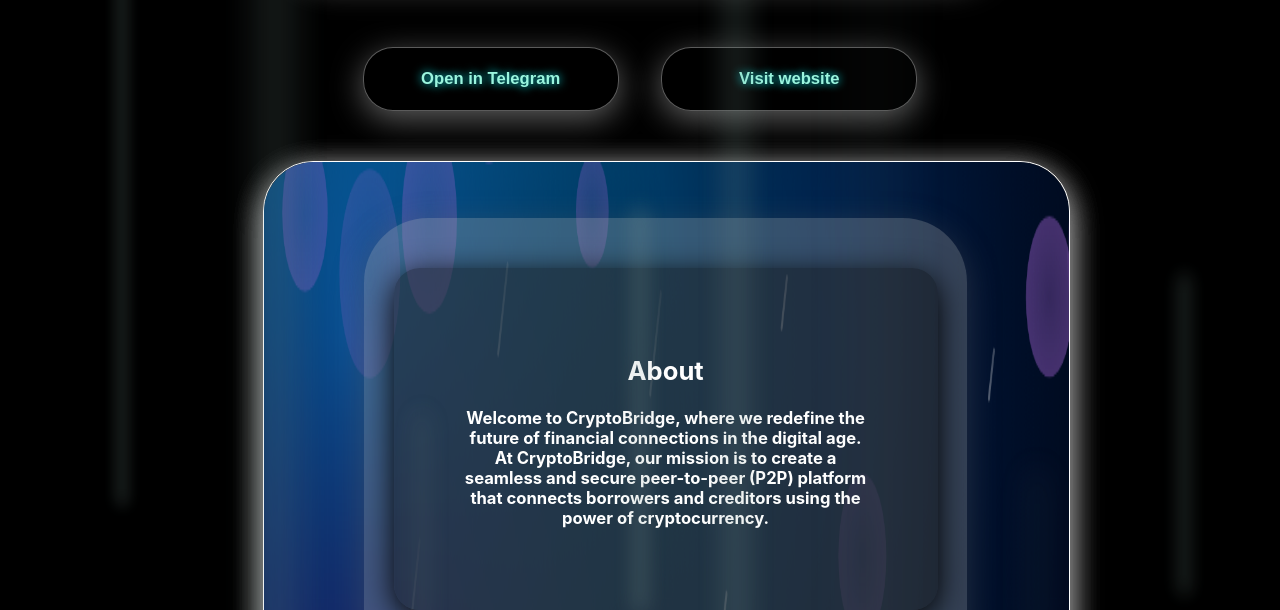
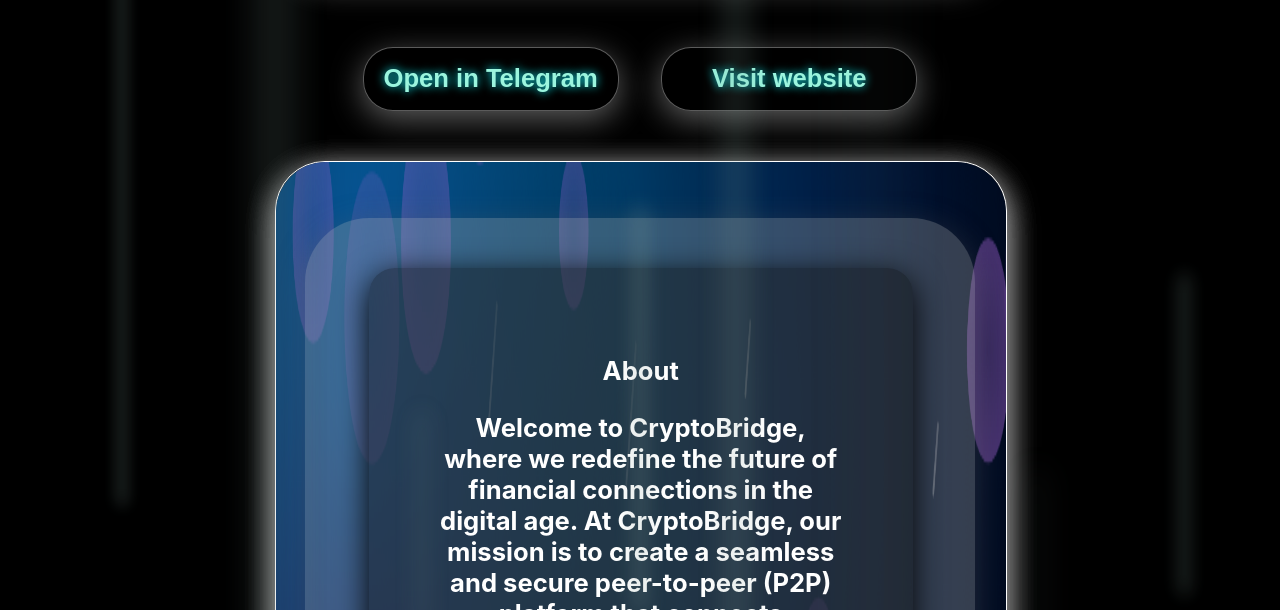
Before and after one commit to HeQa/crypto_zaim, a plain HTML site: page index.html in a window 1280 px wide. Shown: the part 190-800 px from the top of the page. Drawn offline with nearby package versions, Linux system fonts and the light colour scheme.

Commit message:
minor changes

```diff
--- a/main.css
+++ b/main.css
@@ -100,8 +100,9 @@ li {
 }
 
 .about {
-  width: 100%;
+  width: 90%;
   padding: 2vw;
+  margin: auto;
   display: flex;
   justify-content: center;
   border-radius: 10px;
@@ -117,6 +118,7 @@ li {
   font-weight: bold;
   overflow: hidden;
   margin: 4vh auto;
+  padding: 0 5vw;
 }
 
 .about,
@@ -170,7 +172,7 @@ h1,
 .social-media,
 .terms,
 .faq-item {
-  font-size: 1.3vw;
+  font-size: 2vw;
 }
 
 @media (max-width: 1500px) {
@@ -208,7 +210,7 @@ h1,
   border: none;
   border-radius: 30px;
   font-weight: 700;
-  font-size: 1.3vw;
+  font-size: 2vw;
   cursor: pointer;
   text-shadow: #13f7ff 0 0 10px;
   background-color: #00000079;
```
